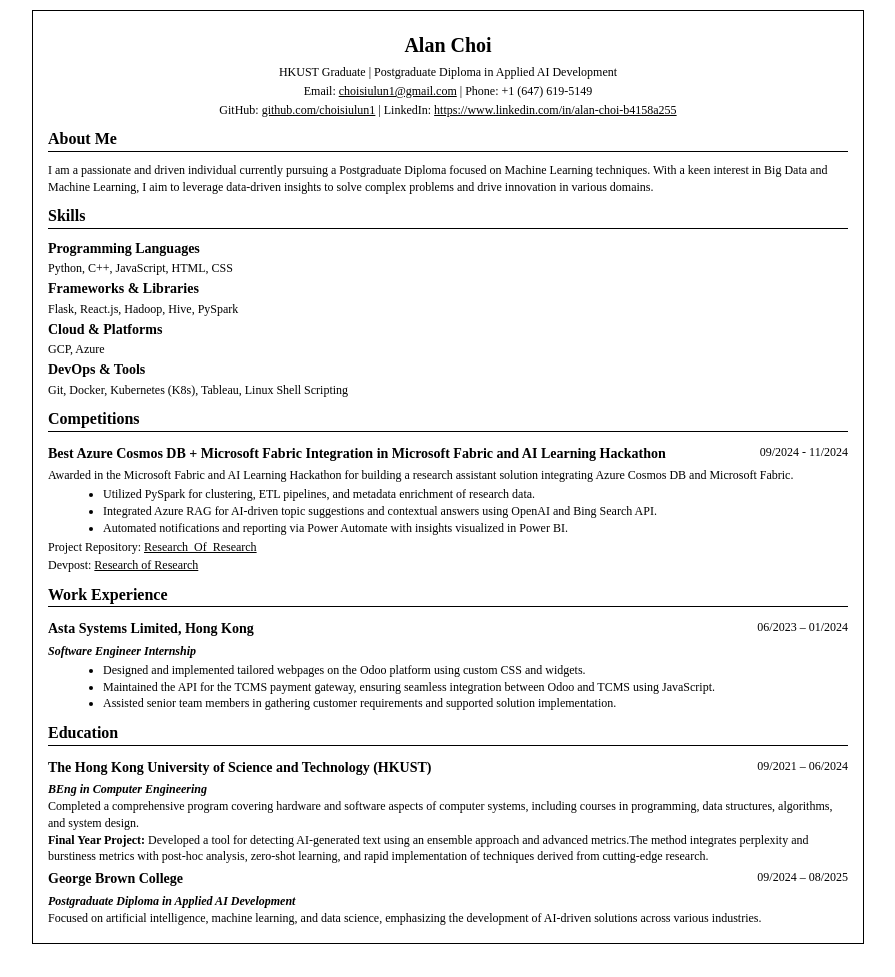
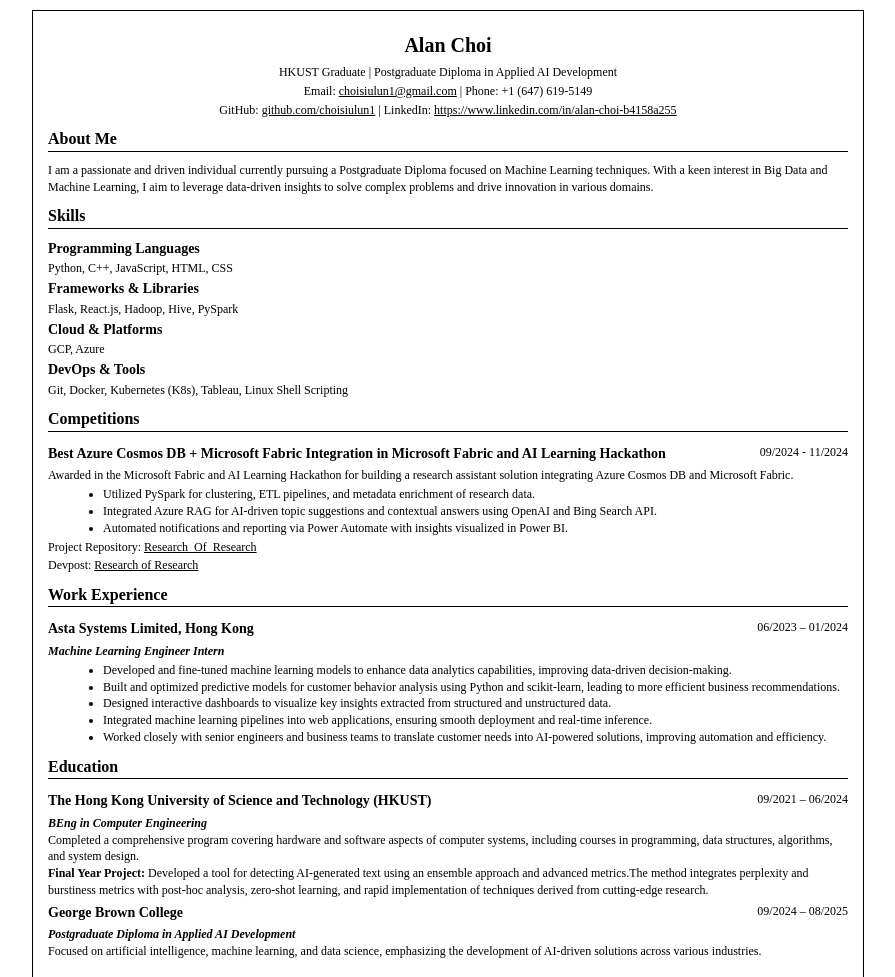
Before and after one commit to choisiulun1/choisiulun1.github.io, a plain HTML site: page index.html in a window 1280 px wide. Shown: the top 977 px of the page, without its empty margins (192-1087 px from the left). Before the commit the page ends 954 px from the top, so only its background shows below. Drawn offline with Linux system fonts and the light colour scheme.

Commit message:
fix description on work experience

```diff
--- a/index.html
+++ b/index.html
@@ -133,14 +133,14 @@
       <p>06/2023 – 01/2024</p>
     </div>
     <p>
-      <b>
-        <i>Software Engineer Internship</i><br>
-      </b>
+      <b><i>Machine Learning Engineer Intern</i></b>
     </p>
     <ul>
-      <li>Designed and implemented tailored webpages on the Odoo platform using custom CSS and widgets.</li>
-      <li>Maintained the API for the TCMS payment gateway, ensuring seamless integration between Odoo and TCMS using JavaScript.</li>
-      <li>Assisted senior team members in gathering customer requirements and supported solution implementation.</li>
+      <li>Developed and fine-tuned machine learning models to enhance data analytics capabilities, improving data-driven decision-making.</li>
+      <li>Built and optimized predictive models for customer behavior analysis using Python and scikit-learn, leading to more efficient business recommendations.</li>
+      <li>Designed interactive dashboards to visualize key insights extracted from structured and unstructured data.</li>
+      <li>Integrated machine learning pipelines into web applications, ensuring smooth deployment and real-time inference.</li>
+      <li>Worked closely with senior engineers and business teams to translate customer needs into AI-powered solutions, improving automation and efficiency.</li>
     </ul>
   </section>
 
```
